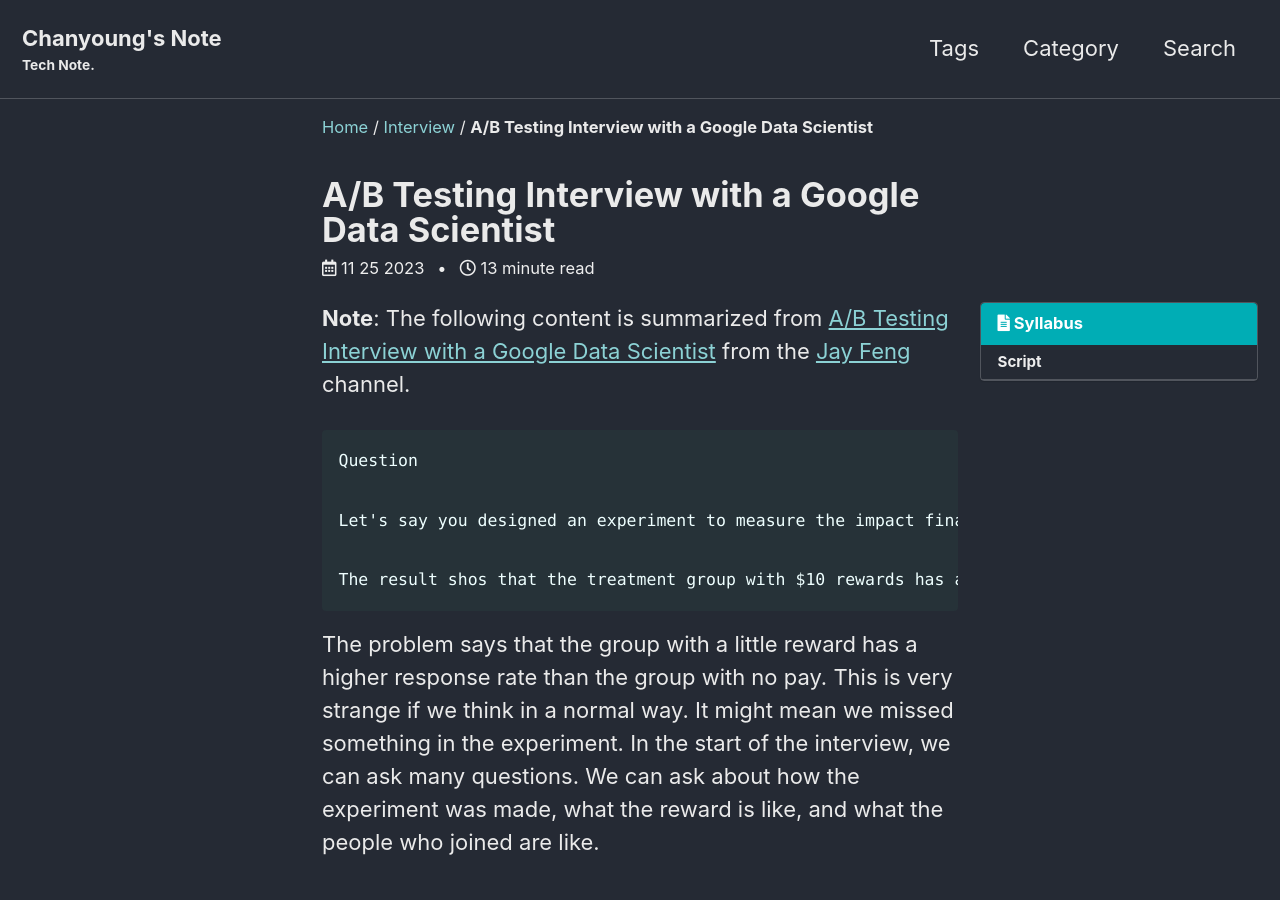
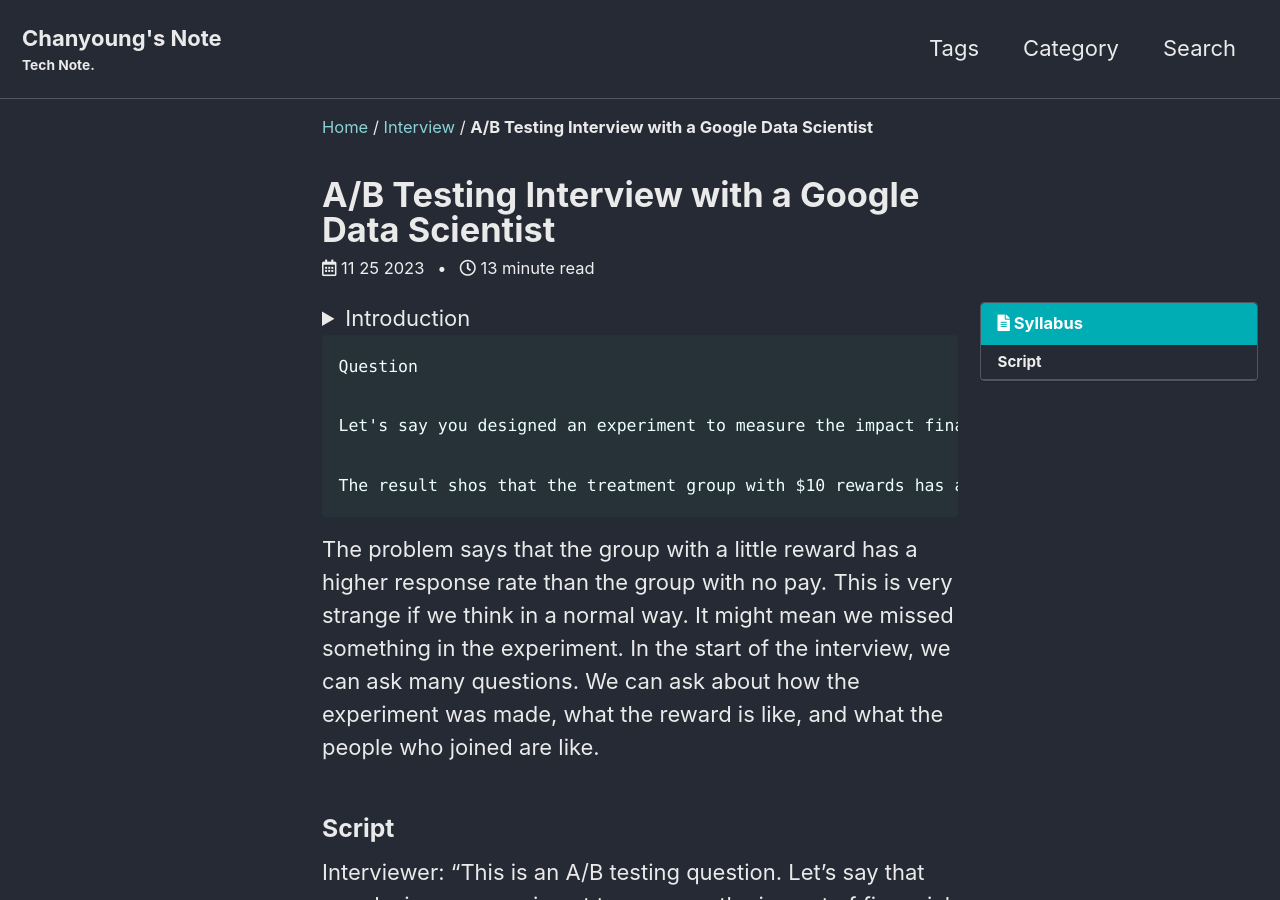
Before and after one commit to PyChanyoung/PyChanyoung.github.io, a Jekyll site: the page built from _posts/2023-11-25-ABTestingInterviewwithaGoogleDataScientist.md, in a window 1280 px wide and 900 px high. Built offline with Jekyll 4.4.1, drawn with Linux system fonts in a browser that asks for light colours; cached includes are drawn as plain includes; some web fonts are replaced; comment, search, counter and statistics services are not loaded.

Commit message:
Making sections

````diff
--- a/_posts/2023-11-25-ABTestingInterviewwithaGoogleDataScientist.md
+++ b/_posts/2023-11-25-ABTestingInterviewwithaGoogleDataScientist.md
@@ -9,7 +9,12 @@ toc_label: Syllabus
 author_profile: false
 ---
 
-**Note**: The following content is summarized from [A/B Testing Interview with a Google Data Scientist](https://youtu.be/2sWVLMVQsu0) from the [Jay Feng](https://www.youtube.com/@iqjayfeng) channel.
+<details>
+  <summary>Introduction</summary>
+  <p>
+    **Note**: The following content is summarized from [A/B Testing Interview with a Google Data Scientist](https://youtu.be/2sWVLMVQsu0) from the [Jay Feng](https://www.youtube.com/@iqjayfeng) channel.
+  </p>
+</details>
 
 ```
 Question
````
